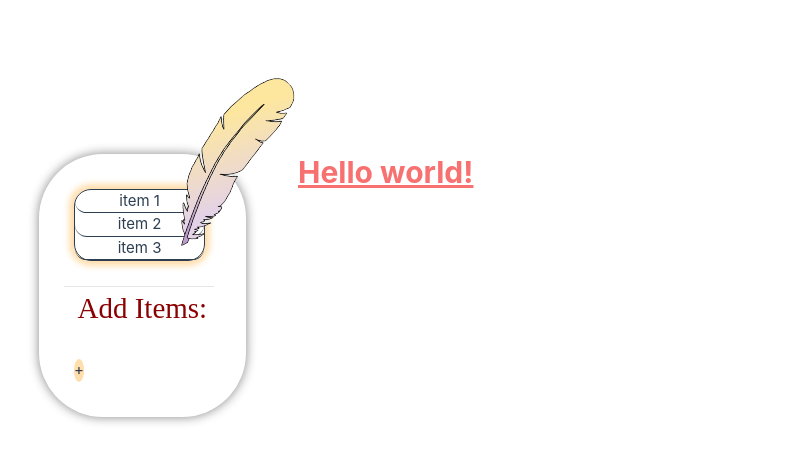
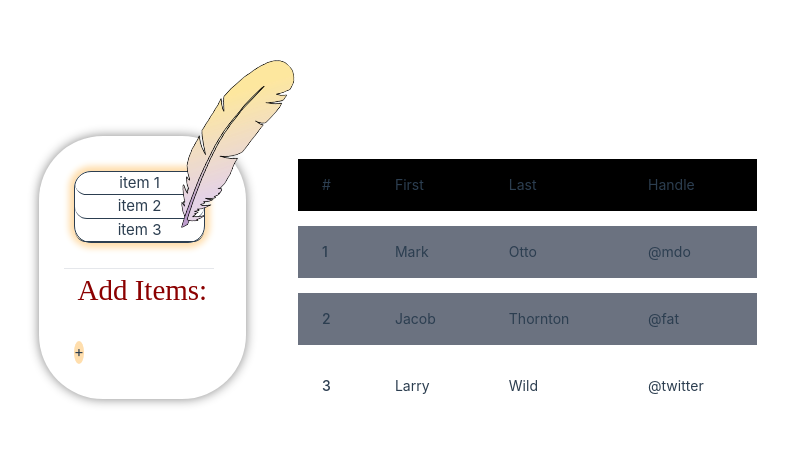
Before and after one commit to TaosifShaad/Inventory-CRUD, a Vue app: page / in a window 1280 px wide. Shown: the part 115-578 px from the top of the page, without its empty margins (342-1130 px from the left). Built offline with nearby package versions, Linux system fonts and the light colour scheme; a web font is replaced by a local one.

Commit message:
start designing table

```diff
--- a/src/App.vue
+++ b/src/App.vue
@@ -7,9 +7,7 @@
       <AddValue />
     </div>
   </header>
-  <h1 class="text-3xl font-bold underline text-red-400">
-    Hello world!
-  </h1>
+  <Table />
 
   <!-- <RouterView /> -->
 </template>
@@ -19,6 +17,7 @@ import { ref } from "vue";
 import { RouterLink, RouterView } from "vue-router";
 import { provide } from "vue";
 import AddValue from "@/views/AddValue.vue";
+import Table from "@/components/Table.vue";
 
 let test = ref(false);
 provide('test', test.value);
--- /dev/null
+++ b/src/components/Table.vue
@@ -0,0 +1,55 @@
+<template>
+    <div>
+        <div class="flex flex-col">
+            <div class="overflow-x-auto sm:-mx-6 lg:-mx-8">
+                <div class="inline-block min-w-full py-2 sm:px-6 lg:px-8">
+                    <div class="overflow-hidden">
+                        <table class="min-w-full text-left text-sm font-light">
+                            <thead class="border-b font-medium dark:border-neutral-500">
+                                <tr class="bg-[#000000]">
+                                    <th scope="col" class="px-6 py-4">#</th>
+                                    <th scope="col" class="px-6 py-4">First</th>
+                                    <th scope="col" class="px-6 py-4">Last</th>
+                                    <th scope="col" class="px-6 py-4">Handle</th>
+                                </tr>
+                            </thead>
+                            <tbody>
+                                <tr
+                                    class="border-b transition duration-300 ease-in-out hover:bg-neutral-100 dark:border-neutral-500 dark:hover:bg-neutral-600 bg-gray-500">
+                                    <td class="whitespace-nowrap px-6 py-4 font-medium">1</td>
+                                    <td class="whitespace-nowrap px-6 py-4">Mark</td>
+                                    <td class="whitespace-nowrap px-6 py-4">Otto</td>
+                                    <td class="whitespace-nowrap px-6 py-4">@mdo</td>
+                                </tr>
+                                <tr
+                                    class="border-b transition duration-300 ease-in-out hover:bg-neutral-100 dark:border-neutral-500 dark:hover:bg-neutral-600 bg-gray-500">
+                                    <td class="whitespace-nowrap px-6 py-4 font-medium">2</td>
+                                    <td class="whitespace-nowrap px-6 py-4">Jacob</td>
+                                    <td class="whitespace-nowrap px-6 py-4">Thornton</td>
+                                    <td class="whitespace-nowrap px-6 py-4">@fat</td>
+                                </tr>
+                                <tr
+                                    class="border-b transition duration-300 ease-in-out hover:bg-neutral-100 dark:border-neutral-500 dark:hover:bg-neutral-600">
+                                    <td class="whitespace-nowrap px-6 py-4 font-medium">3</td>
+                                    <td class="whitespace-nowrap px-6 py-4">Larry</td>
+                                    <td class="whitespace-nowrap px-6 py-4">Wild</td>
+                                    <td class="whitespace-nowrap px-6 py-4">@twitter</td>
+                                </tr>
+                            </tbody>
+                        </table>
+                    </div>
+                </div>
+            </div>
+        </div>
+    </div>
+</template>
+
+<script setup>
+</script>
+
+<style scoped>
+table {
+    border-collapse: separate;
+    border-spacing: 0 15px;
+}
+</style>
```
